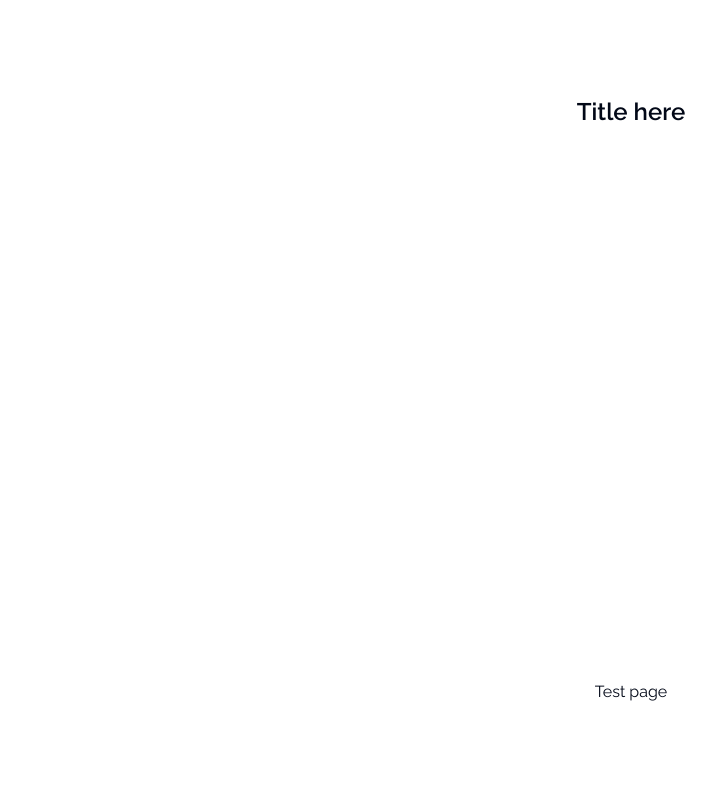
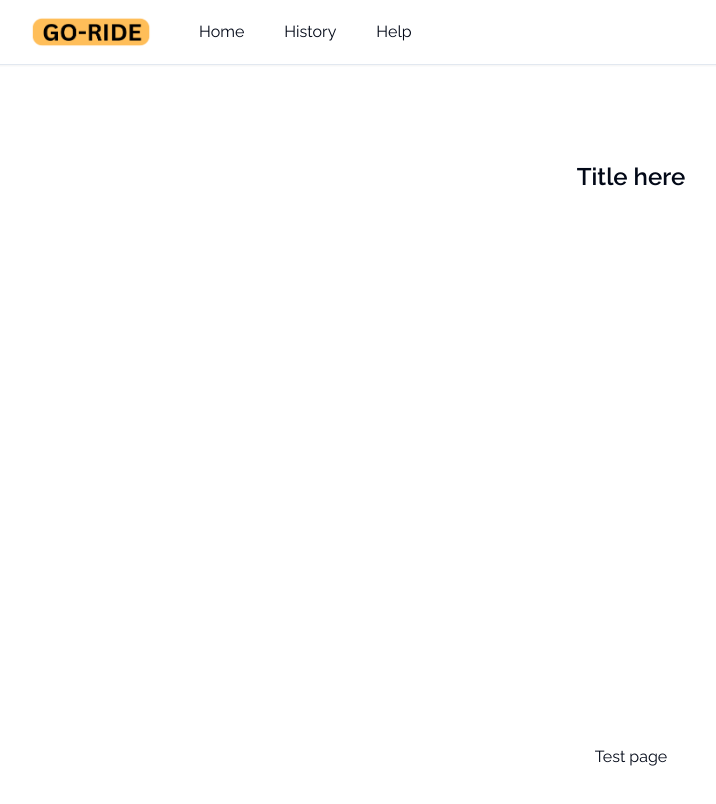
Before and after one commit to RonAlmog/go-ride, a Next.js app: page / in a window 1280 px wide. Shown: the top 804 px of the page, without its empty margins (9-725 px from the left). Built offline with nearby package versions, Linux system fonts and the light colour scheme.

Commit message:
add logo and navbar

```diff
--- a/app/layout.tsx
+++ b/app/layout.tsx
@@ -2,6 +2,7 @@ import type { Metadata } from "next";
 import { Raleway } from "next/font/google";
 import "./globals.css";
 import { ClerkProvider } from "@clerk/nextjs";
+import Navbar from "@/components/layout/navbar";
 
 const raleway = Raleway({ subsets: ["latin"] });
 
@@ -18,7 +19,10 @@ export default function RootLayout({
   return (
     <ClerkProvider>
       <html lang="en">
-        <body className={raleway.className}>{children}</body>
+        <body className={raleway.className}>
+          <Navbar />
+          {children}
+        </body>
       </html>
     </ClerkProvider>
   );
--- a/app/page.tsx
+++ b/app/page.tsx
@@ -1,10 +1,6 @@
-import { UserButton } from "@clerk/nextjs";
-import Image from "next/image";
-
 export default function Home() {
   return (
     <main className="flex min-h-screen flex-col items-center justify-between p-24">
-      <UserButton afterSignOutUrl="/" />
       <h2 className="text-2xl font-semibold">Title here</h2>
       <p>Test page</p>
     </main>
--- /dev/null
+++ b/components/layout/navbar.tsx
@@ -0,0 +1,26 @@
+import { UserButton } from "@clerk/nextjs";
+import Image from "next/image";
+
+function Navbar() {
+  return (
+    <div className="flex justify-between p-3 px-10 border-b-[1px] shadow-sm">
+      <div className="flex gap-10 items-center">
+        <Image src="/logo.png" alt="Go Ride" width={120} height={60} />
+        <div className="hidden md:flex items-center gap-6">
+          <h2 className="hover:bg-gray-100 p-2 rounded-md cursor-pointer transition-all">
+            Home
+          </h2>
+          <h2 className="hover:bg-gray-100 p-2 rounded-md cursor-pointer transition-all">
+            History
+          </h2>
+          <h2 className="hover:bg-gray-100 p-2 rounded-md cursor-pointer transition-all">
+            Help
+          </h2>
+        </div>
+      </div>
+      <UserButton afterSignOutUrl="/" />
+    </div>
+  );
+}
+
+export default Navbar;
```
Also changed, not shown: public/logo.png (added).
